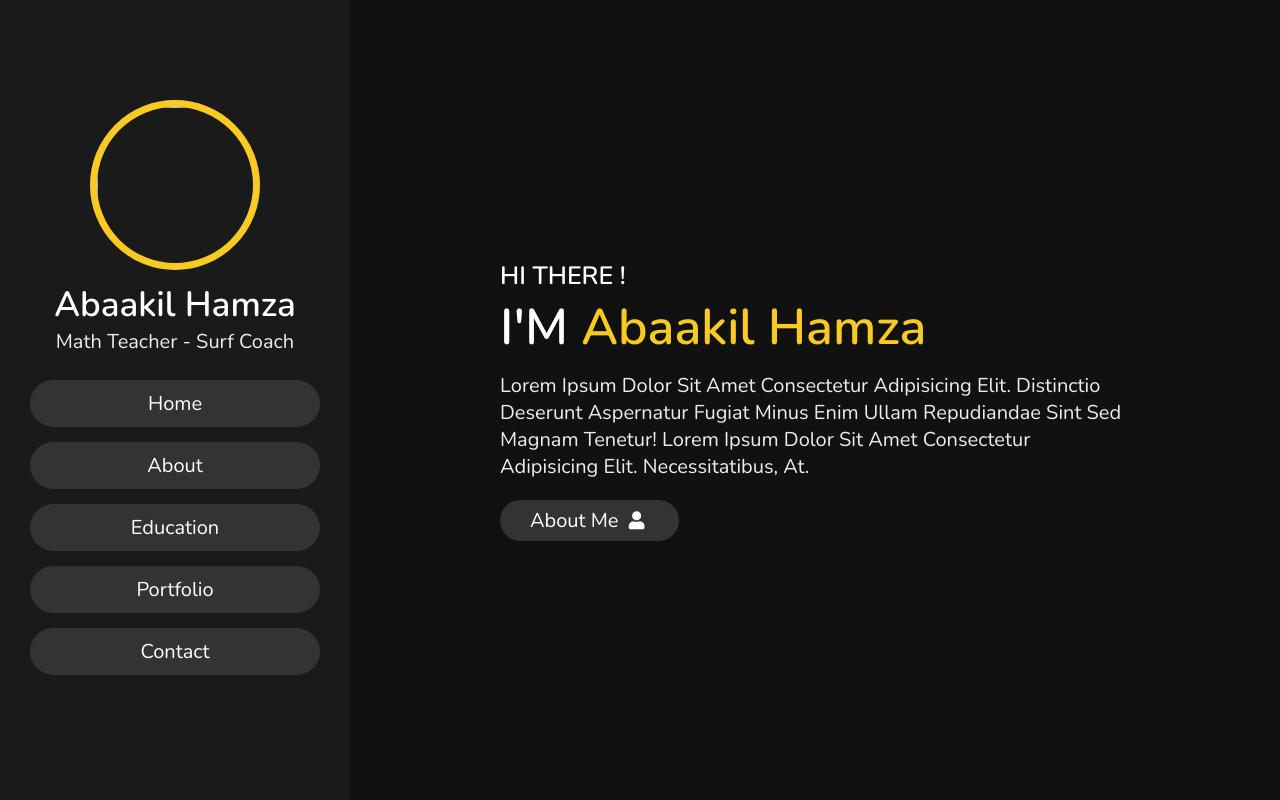
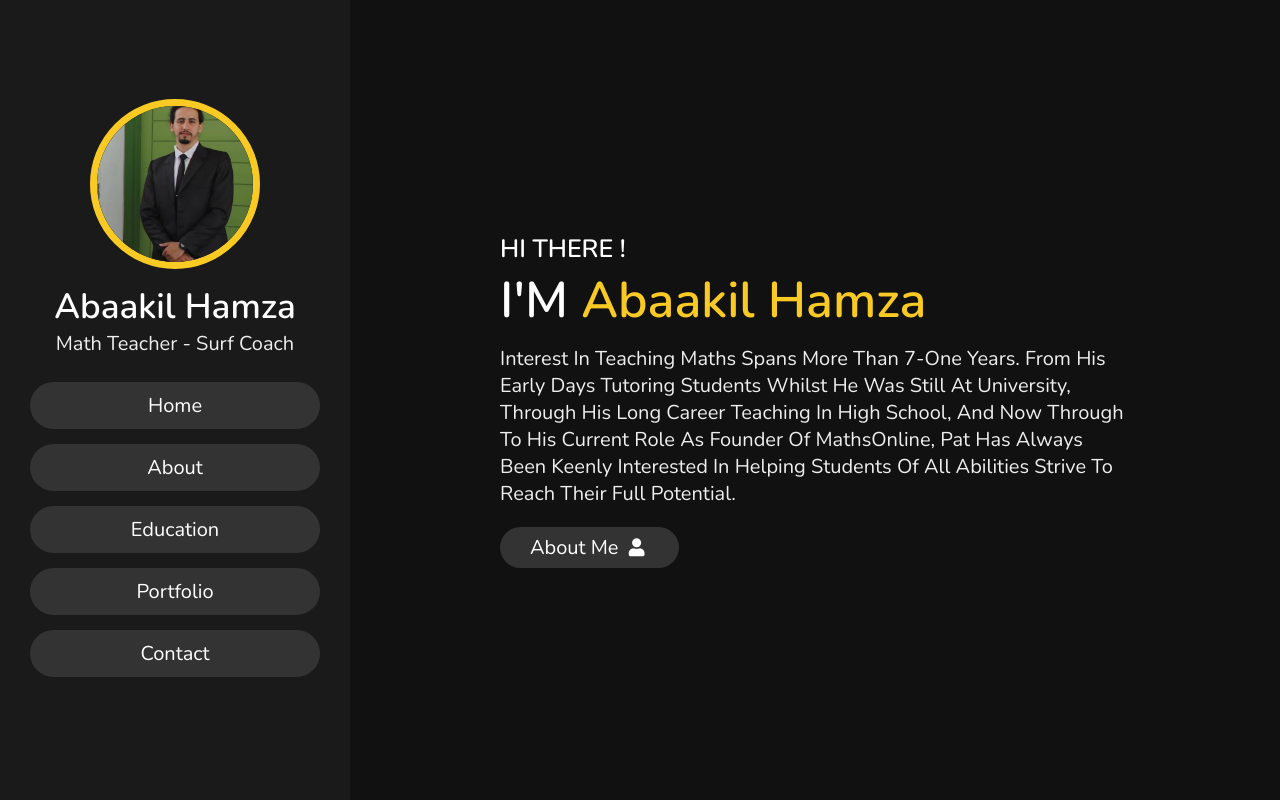
Before and after one commit to abaakil12/hamza12, a plain HTML site: page index.html in a window 1280 px wide. Shown: the top 800 px of the page. Drawn offline with nearby package versions, Linux system fonts and the light colour scheme.

Commit message:
Update index.html

```diff
--- a/index.html
+++ b/index.html
@@ -21,7 +21,7 @@
 <header>
 
     <div class="user">
-        <img src="image proji/por.png" alt="">
+        <img src="image proji/ba.png" alt="">
         <h3 class="name">Abaakil Hamza</h3>
         <p class="post">Math Teacher - Surf Coach</p>
     </div>
@@ -47,7 +47,11 @@
 
     <h3>HI THERE !</h3>
     <h1>I'M <span>Abaakil Hamza</span></h1>
-    <p>Lorem ipsum dolor sit amet consectetur adipisicing elit. Distinctio deserunt aspernatur fugiat minus enim ullam repudiandae sint sed magnam tenetur! Lorem ipsum dolor sit amet consectetur adipisicing elit. Necessitatibus, at.
+    <p><spanHamza Abaakil</span> interest in teaching maths spans more than 7-one years.
+          From his early days tutoring students whilst he was still at University,
+          through his long career teaching in high school, and now through to his current role as
+          founder of MathsOnline, Pat has always been keenly interested in helping students of all abilities
+          strive to reach their full potential.
     </p>
     <a href="#about"><button class="btn">about me <i class="fas fa-user"></i></button></a>
 </section>
```
